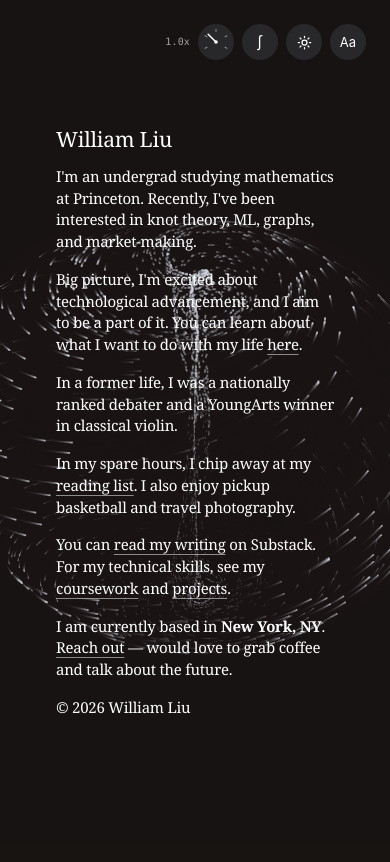
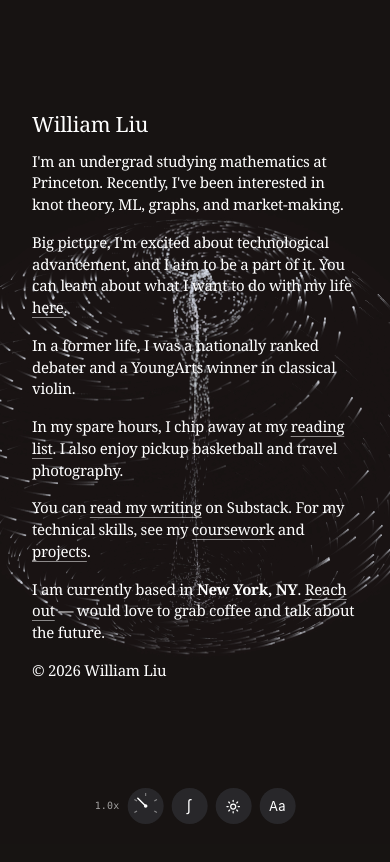
Before and after one commit to thewilliamliu/personal-website, a Next.js app: page / in a window 390 px wide. Shown: the top 862 px of the page. Built offline with nearby package versions, Linux system fonts and the light colour scheme.

Commit message:
Update website profile and stuff.

```diff
--- a/app/components/controls.tsx
+++ b/app/components/controls.tsx
@@ -39,7 +39,7 @@ export default function Controls({ showDial = true }: { showDial?: boolean }) {
     'ctrl flex h-9 w-9 cursor-pointer items-center justify-center rounded-full text-[13px] transition-transform hover:scale-105'
 
   return (
-    <div className="controls fixed right-6 top-6 z-10 flex flex-row items-start gap-2">
+    <div className="controls fixed bottom-5 left-1/2 z-10 flex -translate-x-1/2 flex-row items-center gap-2 md:bottom-auto md:left-auto md:right-6 md:top-6 md:translate-x-0 md:items-start">
       {showDial && <SpeedDial />}
       <Link
         href="/attractor"
--- a/app/components/page-shell.tsx
+++ b/app/components/page-shell.tsx
@@ -16,7 +16,7 @@ export default function PageShell({
       <Controls />
       <SetSpeed value={0.1} />
       <div aria-hidden="true" className="h-[400vh]" />
-      <main className="fixed inset-0 flex items-center justify-center p-6">
+      <main className="fixed inset-0 flex items-center justify-center p-3 pb-16 md:p-6 md:pb-6">
         <section className="w-full max-w-lg">
           <ScrollCard>
             <h1 className="mb-3 text-[17px] font-semibold ">{title}</h1>
--- a/app/components/scroll-card.tsx
+++ b/app/components/scroll-card.tsx
@@ -32,7 +32,7 @@ export default function ScrollCard({
     <div className="relative">
       <div
         ref={ref}
-        className="max-h-[85vh] overflow-y-auto p-8 md:p-10"
+        className="max-h-[82vh] overflow-y-auto p-5 md:max-h-[85vh] md:p-10"
         style={
           more
             ? {
--- a/app/layout.tsx
+++ b/app/layout.tsx
@@ -23,6 +23,9 @@ export const metadata: Metadata = {
     siteName: 'William Liu',
     locale: 'en_US',
     type: 'website',
+  },
+  icons: {
+    icon: "/favicon.svg",
   },
   robots: {
     index: true,
--- a/app/page.tsx
+++ b/app/page.tsx
@@ -11,8 +11,8 @@ export default function Page() {
       <SetSpeed value={1} />
       {/* Scroll runway: scrolling rotates the attractor while the card stays put */}
       <div aria-hidden="true" className="h-[400vh]" />
-      <main className="fixed inset-0 flex items-center justify-center p-6">
-        <section className="w-full max-w-lg p-8 md:p-10">
+      <main className="fixed inset-0 flex items-center justify-center p-3 pb-16 md:p-6 md:pb-6">
+        <section className="w-full max-w-lg p-5 md:p-10">
           <h1 className="mb-3 text-[17px] font-semibold ">
             William Liu
           </h1>
--- a/package.json
+++ b/package.json
@@ -16,7 +16,7 @@
     "@types/node": "20.11.17",
     "@types/react": "18.2.55",
     "@types/react-dom": "18.2.19",
-    "@vercel/analytics": "^1.1.3",
+    "@vercel/analytics": "^1.6.1",
     "@vercel/speed-insights": "^1.0.9",
     "next": "^16.0.10",
     "postcss": "^8.4.35",
```
Also changed, not shown: public/favicon.svg (added), 1 other file (tests, documents, lock files or other folders).
